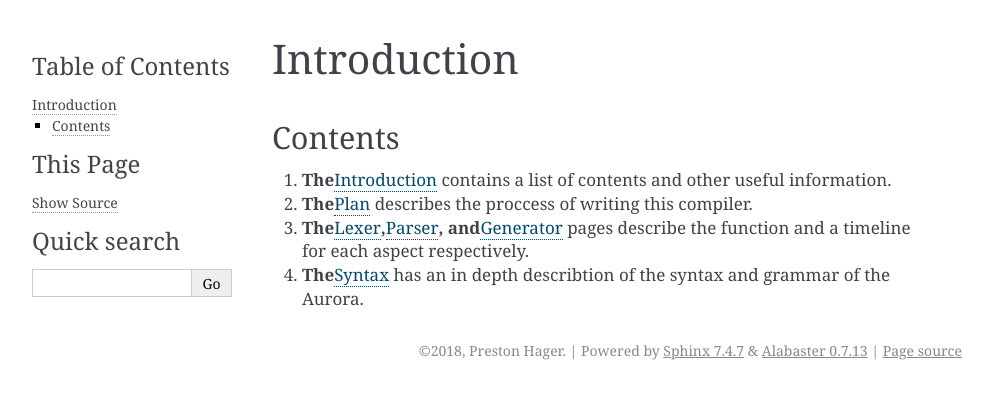
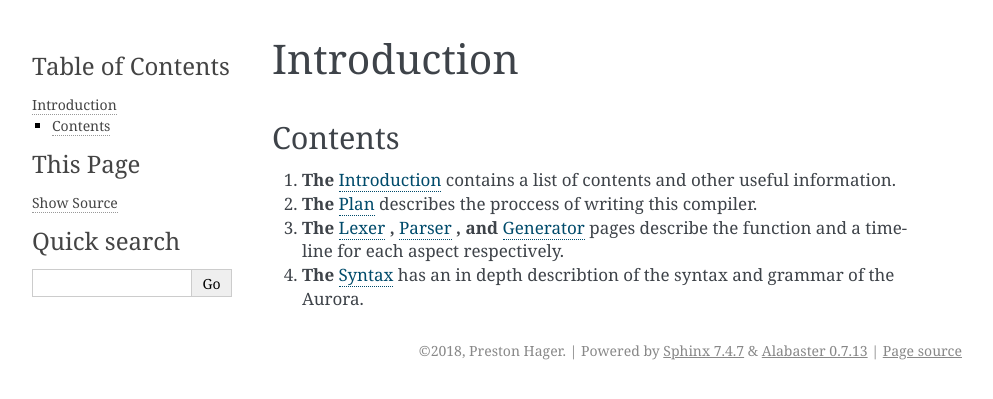
Before and after one commit to PrestonHager/AuroraCompiler, a Sphinx documentation site: the page built from docs/source/index.rst, in a window 1280 px wide. Shown: the top 399 px of the page, without its empty margins (148-1141 px from the left). Built offline with Sphinx 7.4.7, drawn with Linux system fonts in a browser that asks for light colours.

Commit message:
Fixed spacing issue.

```diff
--- a/docs/source/index.rst
+++ b/docs/source/index.rst
@@ -4,12 +4,12 @@ Introduction
 Contents
 ~~~~~~~~
 
-1. **The**\ `Introduction`_ contains a list of contents and other useful
+1. **The** `Introduction`_ contains a list of contents and other useful
    information.
-2. **The**\ `Plan`_ describes the proccess of writing this compiler.
-3. **The**\ `Lexer`_\ **,**\ `Parser`_\ **, and**\ `Generator`_ pages
+2. **The** `Plan`_ describes the proccess of writing this compiler.
+3. **The** `Lexer`_ **,** `Parser`_ **, and** `Generator`_ pages
    describe the function and a timeline for each aspect respectively.
-4. **The**\ `Syntax`_ has an in depth describtion of the syntax and
+4. **The** `Syntax`_ has an in depth describtion of the syntax and
    grammar of the Aurora.
 
 .. _Introduction: http://auroracompiler.rtfd.io/en/latest/
```
